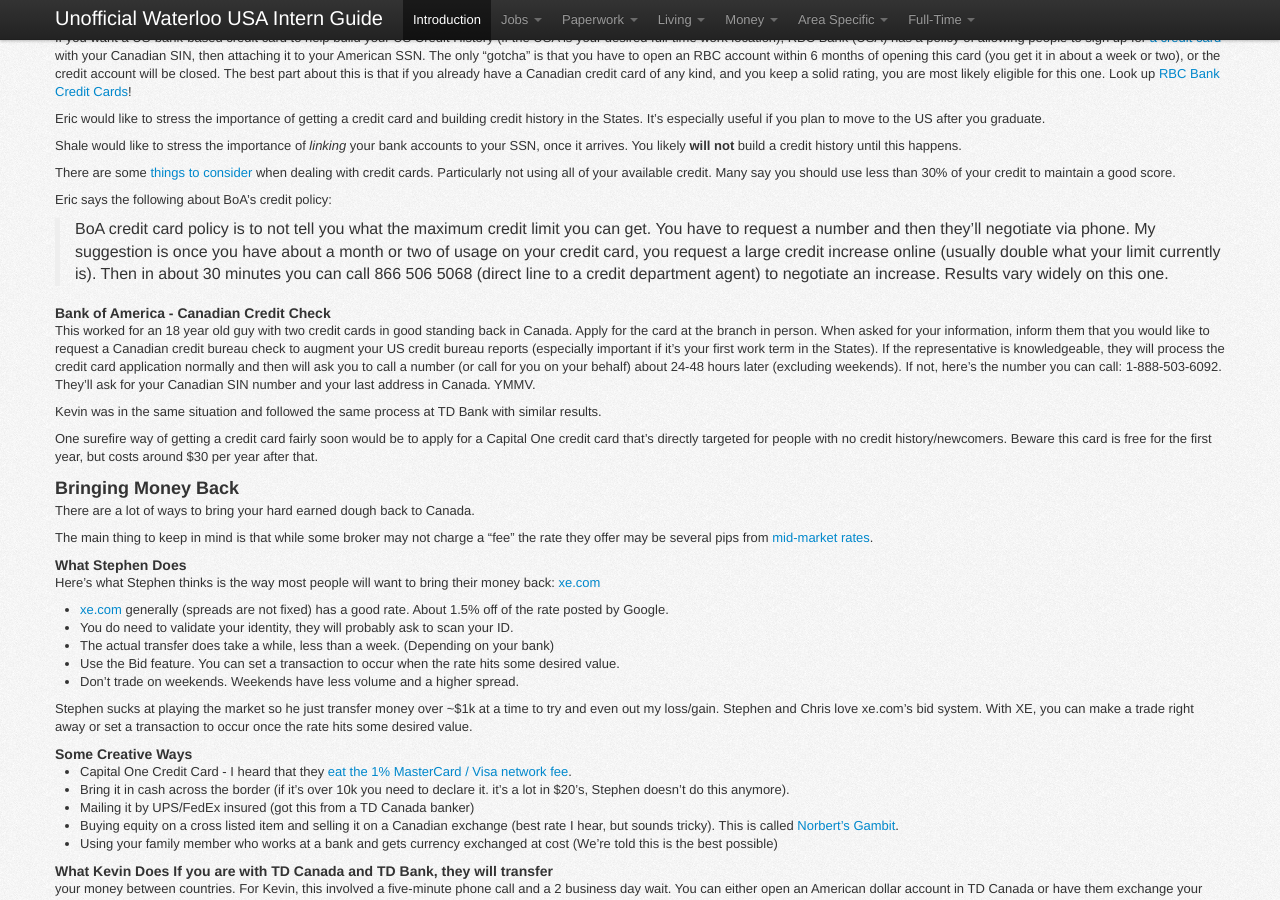
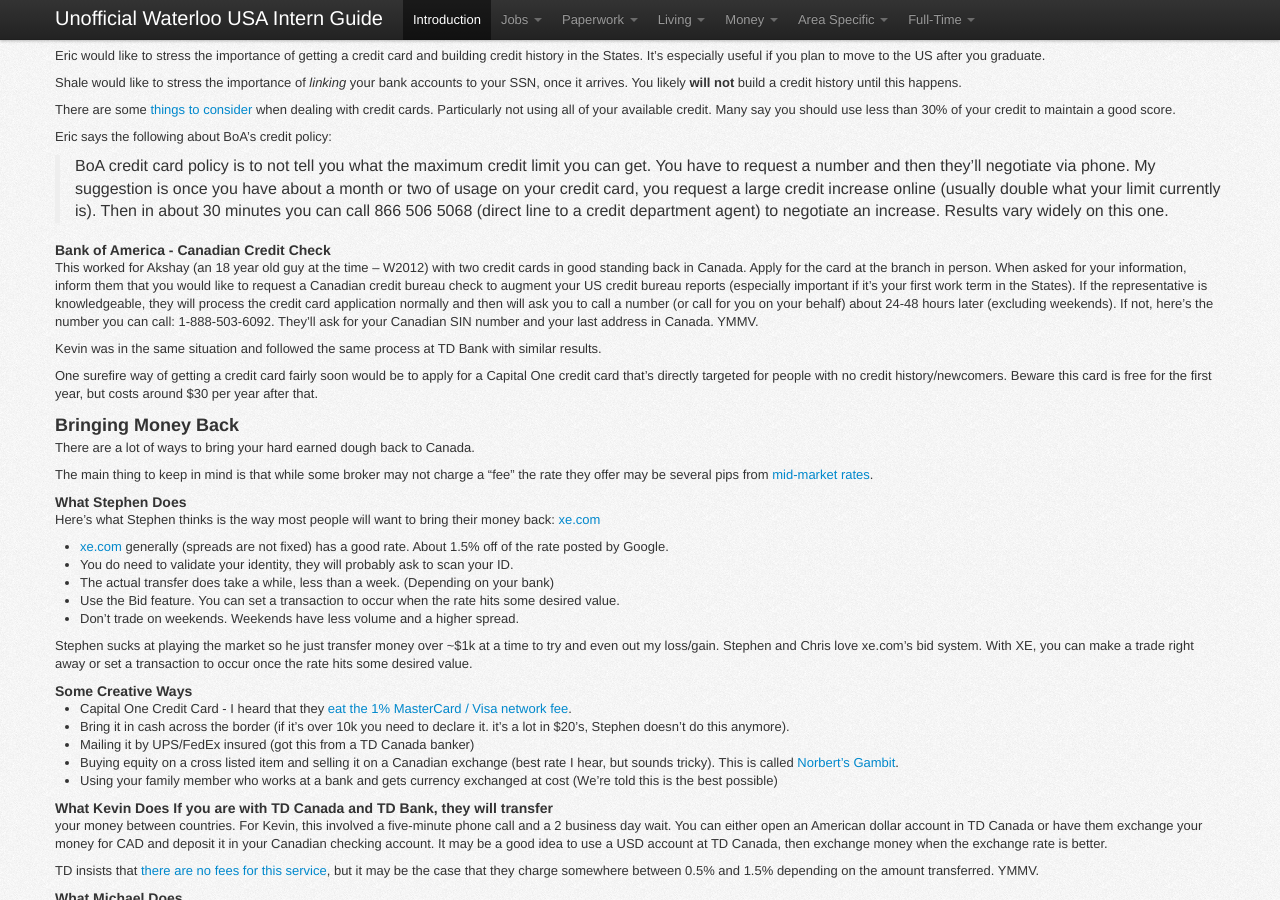
Before and after one commit to sholiday/Unofficial-Waterloo-USA-Intern-Guide, a Jekyll site: the page built from index.markdown, in a window 1280 px wide and 900 px high, scrolled down 6594 px. Built offline with Jekyll 4.4.1, drawn with Linux system fonts in a browser that asks for light colours; nearby versions of some CDN libraries; Markdown is read by kramdown in place of the engine named in the settings; some of the changed text lies outside the part shown.

Commit message:
Add dates and remove some outdated stuff.

```diff
--- a/index.markdown
+++ b/index.markdown
@@ -227,7 +227,7 @@ Not as long of a wait to get into the office (not as much security screening),
 but took longer for the card to arrive. Tends to be less of a wait in the morning, arrive 30 minutes before it opens.
 
 ##### [San Jose - Downtown](http://www.yelp.ca/biz/social-security-administration-san-jose-3)
-Long wait just to get into the building (outdoor wait due to security
+(W2012) Long wait just to get into the building (outdoor wait due to security
 screening), but card arrived in 2 business days (was promised two weeks).
 
 ##### [Austin](http://www.yelp.com/biz/social-security-administration-austin-2)
@@ -589,15 +581,16 @@ Eric says the following about BoA's credit policy:
 
 #### Bank of America - Canadian Credit Check
 
-This worked for an 18 year old guy with two credit cards in good standing back
-in Canada. Apply for the card at the branch in person. When asked for your
-information, inform them that you would like to request a Canadian credit bureau
-check to augment your US credit bureau reports (especially important if it's
-your first work term in the States). If the representative is knowledgeable,
-they will process the credit card application normally and then will ask you to
-call a number (or call for you on your behalf) about 24-48 hours later
-(excluding weekends). If not, here's the number you can call: 1-888-503-6092.
-They'll ask for your Canadian SIN number and your last address in Canada. YMMV.
+This worked for Akshay (an 18 year old guy at the time -- W2012) with two credit
+cards in good standing back in Canada. Apply for the card at the branch in
+person. When asked for your information, inform them that you would like to
+request a Canadian credit bureau check to augment your US credit bureau reports
+(especially important if it's your first work term in the States). If the
+representative is knowledgeable, they will process the credit card application
+normally and then will ask you to call a number (or call for you on your behalf)
+about 24-48 hours later (excluding weekends). If not, here's the number you can
+call: 1-888-503-6092. They'll ask for your Canadian SIN number and your last
+address in Canada. YMMV.
 
 Kevin was in the same situation and followed the same process at TD Bank with similar results.
 
```
Also changed, not shown: other parts of index.markdown (+6 -14 lines).
